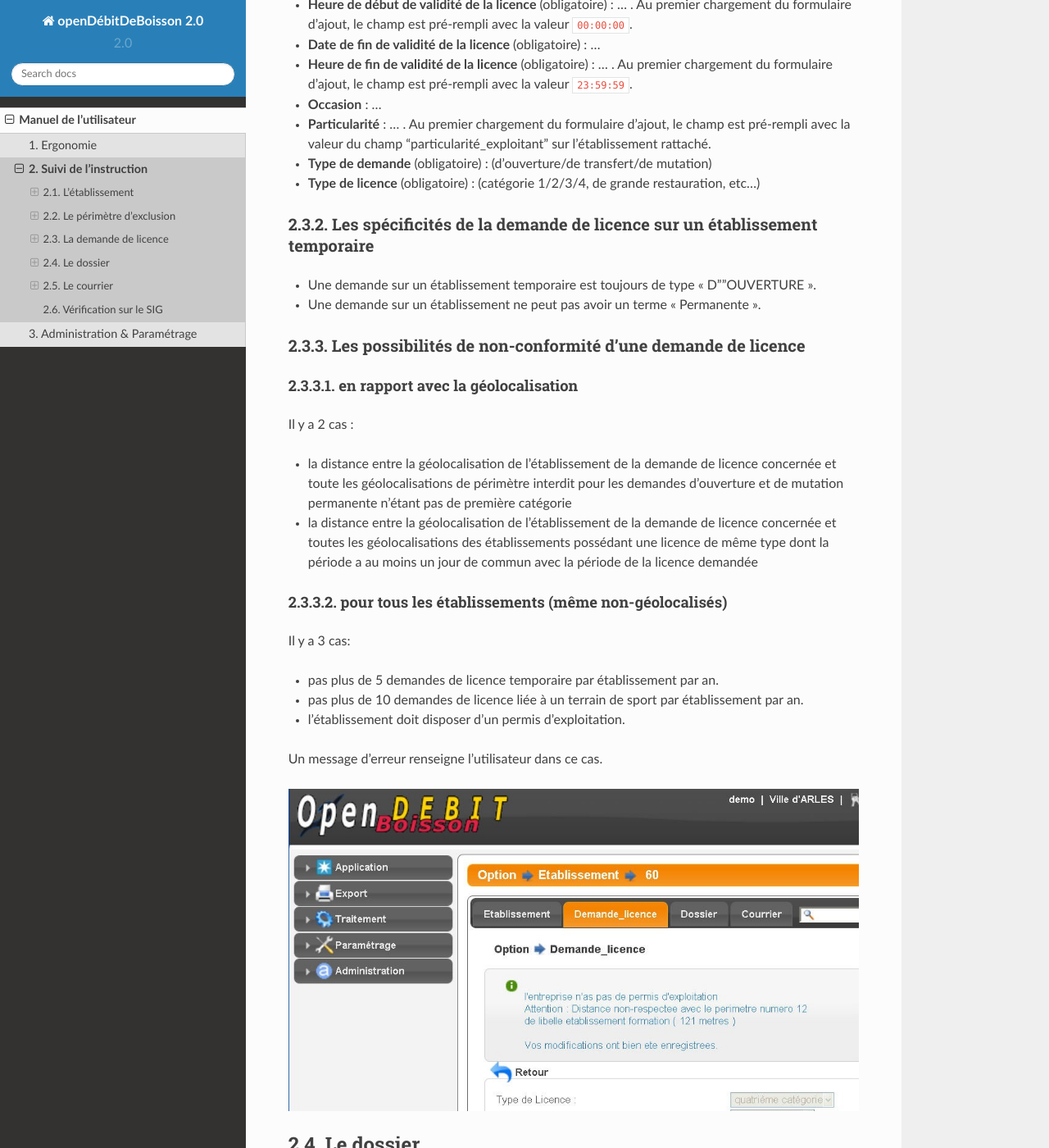
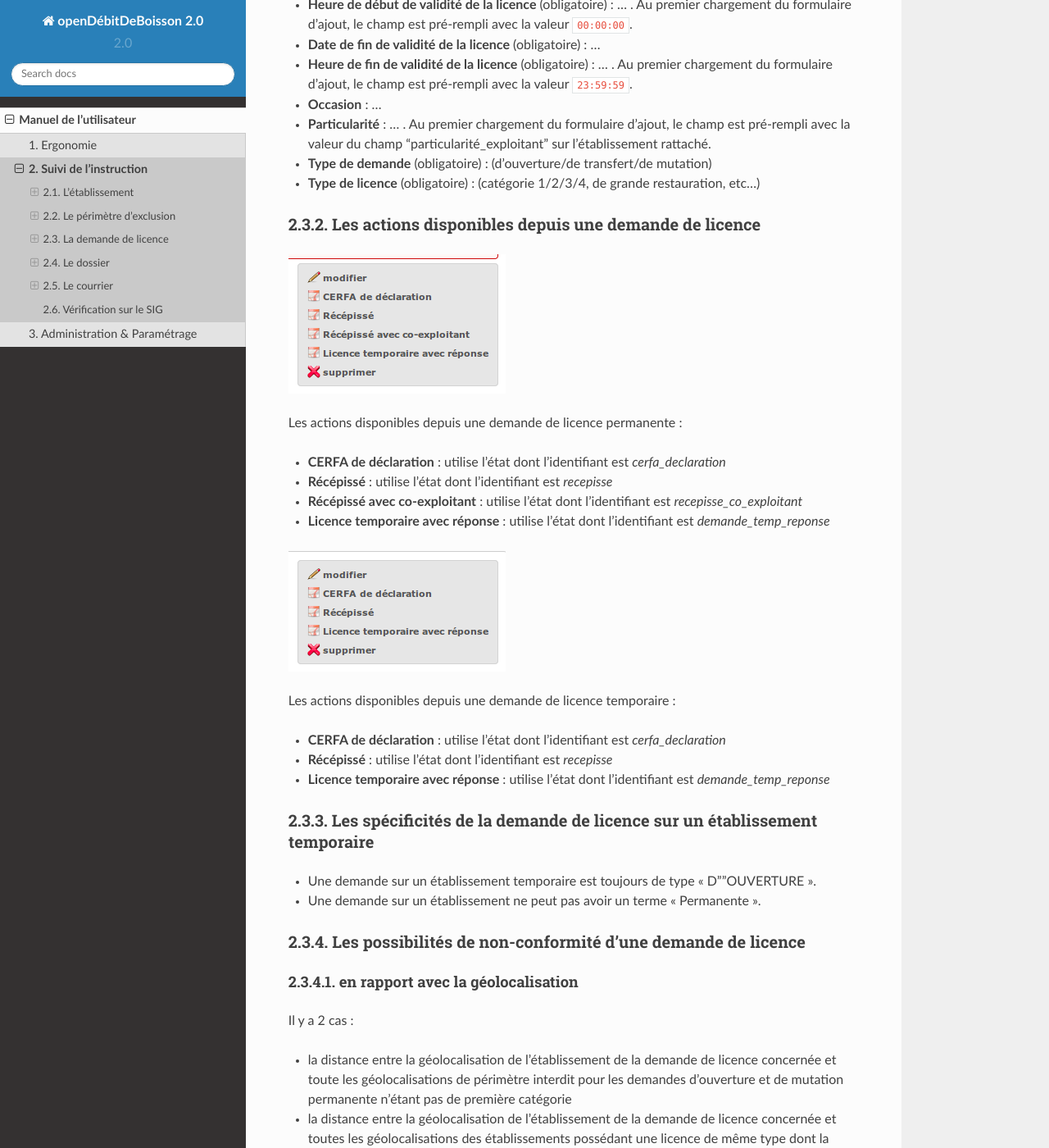
Before and after one commit to Acidburn0zzz/opendebitdeboisson-documentation, a Sphinx documentation site: the page built from source/manuel_utilisateur/instruction/index.rst, in a window 1280 px wide and 1400 px high, scrolled down 6897 px. Shown: the whole window at 82% size. Built offline with Sphinx 7.4.7 and the Read the Docs theme 2.0.0, drawn with Linux system fonts in a browser that asks for light colours.

Commit message:
* Doc actions éditions sur les demandes de licence

```diff
--- a/source/manuel_utilisateur/instruction/index.rst
+++ b/source/manuel_utilisateur/instruction/index.rst
@@ -130,6 +130,26 @@ Les champs sont les suivants :
 - **Type de demande** (obligatoire) : (d'ouverture/de transfert/de mutation)
 - **Type de licence** (obligatoire) : (catégorie 1/2/3/4, de grande restauration, etc...)
 
+=====================================================
+Les actions disponibles depuis une demande de licence
+=====================================================
+
+.. image:: a_instruction-demande_licence-permanent-formulaire-actions.png
+
+Les actions disponibles depuis une demande de licence permanente :
+
+- **CERFA de déclaration** : utilise l'état dont l'identifiant est *cerfa_declaration*
+- **Récépissé** : utilise l'état dont l'identifiant est *recepisse*
+- **Récépissé avec co-exploitant** : utilise l'état dont l'identifiant est *recepisse_co_exploitant*
+- **Licence temporaire avec réponse** :  utilise l'état dont l'identifiant est *demande_temp_reponse*
+
+.. image:: a_instruction-demande_licence-temporaire-formulaire-actions.png
+
+Les actions disponibles depuis une demande de licence temporaire :
+
+- **CERFA de déclaration** : utilise l'état dont l'identifiant est *cerfa_declaration*
+- **Récépissé** : utilise l'état dont l'identifiant est *recepisse*
+- **Licence temporaire avec réponse** :  utilise l'état dont l'identifiant est *demande_temp_reponse*
 
 =========================================================================
 Les spécificités de la demande de licence sur un établissement temporaire
```
Also changed, not shown: source/manuel_utilisateur/instruction/a_instruction-demande_licence-permanent-formulaire-actions.png (added), source/manuel_utilisateur/instruction/a_instruction-demande_licence-temporaire-formulaire-actions.png (added).
